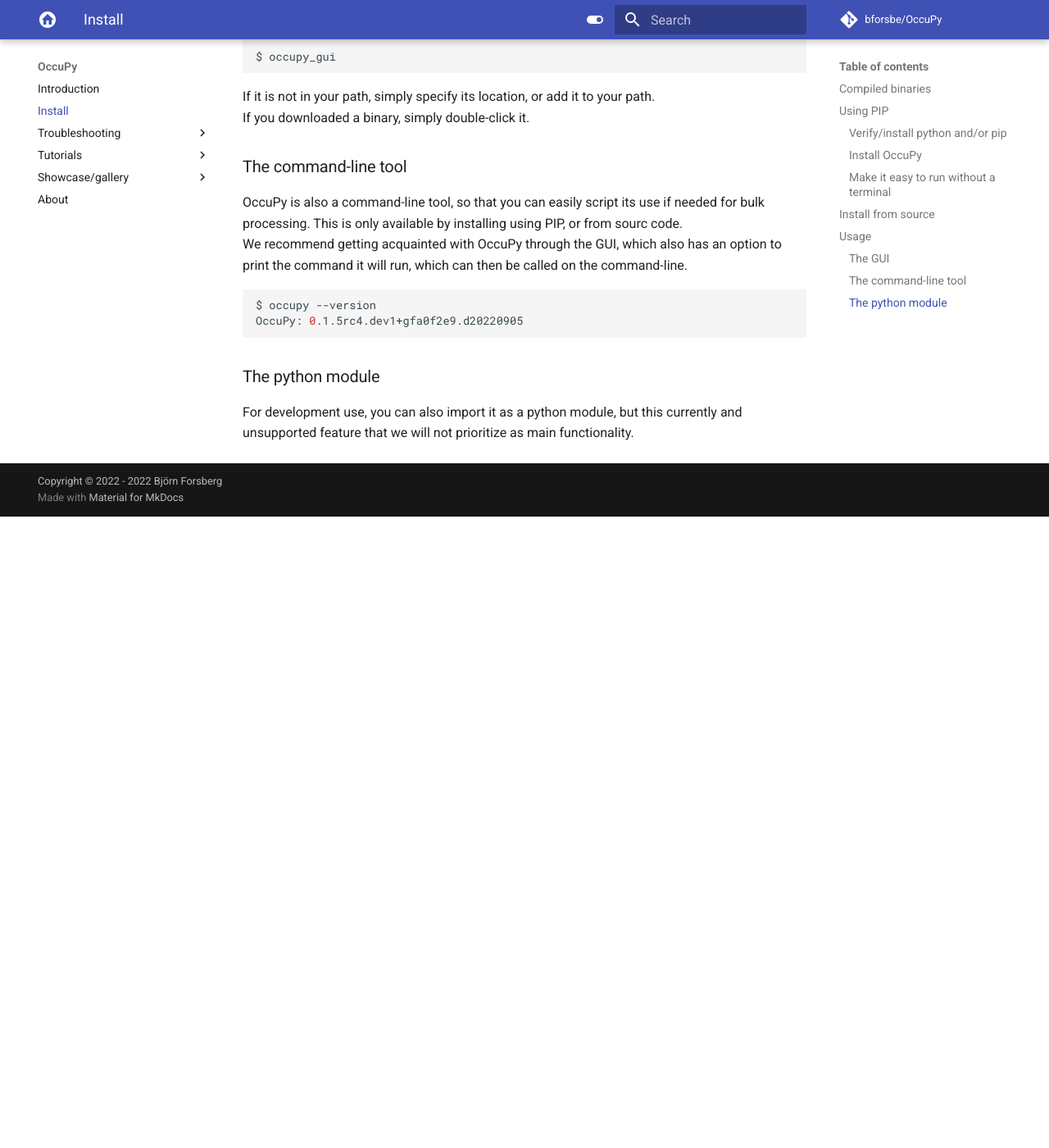
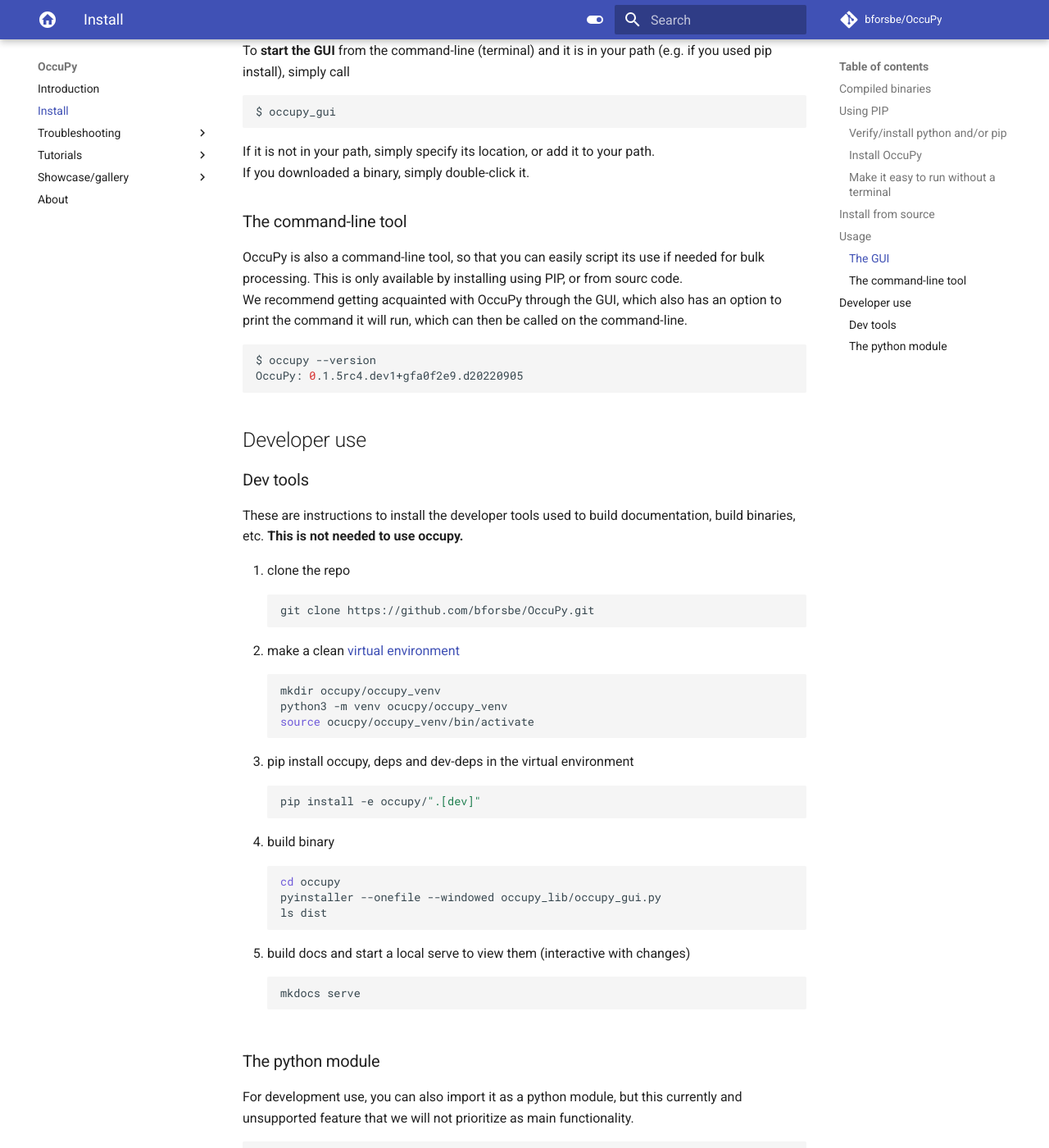
Before and after one commit to bforsbe/OccuPy, an MkDocs documentation site: the page built from docs/install.md, in a window 1280 px wide and 1400 px high, scrolled down 3473 px. Shown: the whole window at 82% size. Built offline with MkDocs 1.6.1 and Material for MkDocs 9.7.7, drawn with Linux system fonts in a browser that asks for light colours; comment, search, counter and statistics services are not loaded; before the commit the page ends 4103 px from its top, so only the background shows below that; some of the changed text lies outside the part shown.

````diff
--- a/docs/install.md
+++ b/docs/install.md
@@ -200,10 +200,11 @@
 the cloned repo
 
 ```shell
-$ git clone https://github.com/bforsbe/OccuPy.git
-$ cd occupy
-$ pip install -e .
+git clone https://github.com/bforsbe/OccuPy.git
+cd occupy
+pip install -e .
 ```
+We recommend you do this in a virtual environment. More on this and specific dev use in the final section on this page.
 
 ---
 
@@ -234,6 +235,63 @@
 OccuPy: 0.1.5rc4.dev1+gfa0f2e9.d20220905
 ```
 
+## Developer use
+
+### Dev tools
+These are instructions to install the developer tools used to build documentation, build binaries, etc. **This is not
+needed to use occupy.**
+
+1. clone the repo
+```shell
+git clone https://github.com/bforsbe/OccuPy.git
+```
+2. make a clean [virtual environment](https://www.dataquest.io/blog/a-complete-guide-to-python-virtual-environments/)
+```shell
+mkdir occupy/occupy_venv
+python3 -m venv ocucpy/occupy_venv
+source ocucpy/occupy_venv/bin/activate
+```
+3. pip install occupy, deps and dev-deps in the virtual environment
+```shell
+pip install -e occupy/".[dev]"
+```
+
+4. build binary
+```shell
+cd occupy
+pyinstaller --onefile --windowed occupy_lib/occupy_gui.py
+ls dist
+```
+
+5. build docs and start a local serve to view them (interactive with changes)
+```shell
+mkdocs serve
+```
+
 ### The python module
-For development use, you can also import it as a python module, but this currently and unsupported  feature that we
+For development use, you can also import it as a python module, but this currently and unsupported feature that we
 will not prioritize as main functionality.
+
+```python
+In [1]: import occupy_lib
+In [2]: from occupy_lib.map_tools import create_radial_mask
+In [3]: create_radial_mask?
+Signature:
+create_radial_mask(
+    size: int,
+    dim: int,
+    center: int = None,
+    radius: float = None,
+)
+Docstring:
+Create a circular or spherical dimensional mask or kernel
+
+:param size:    Output array length
+:param dim:     Output array dimension
+:param center:  Center of the radial region
+:param radius:  Radius of the radial region
+:return:        Boolean array
+File:      ~/Documents/Occ/occupy/occupy_lib/map_tools.py
+Type:      function
+
+```
````
